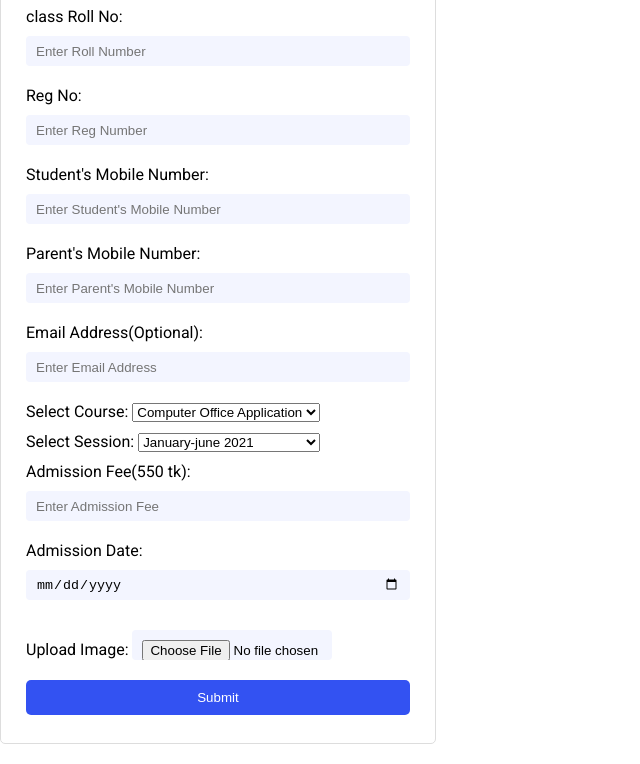
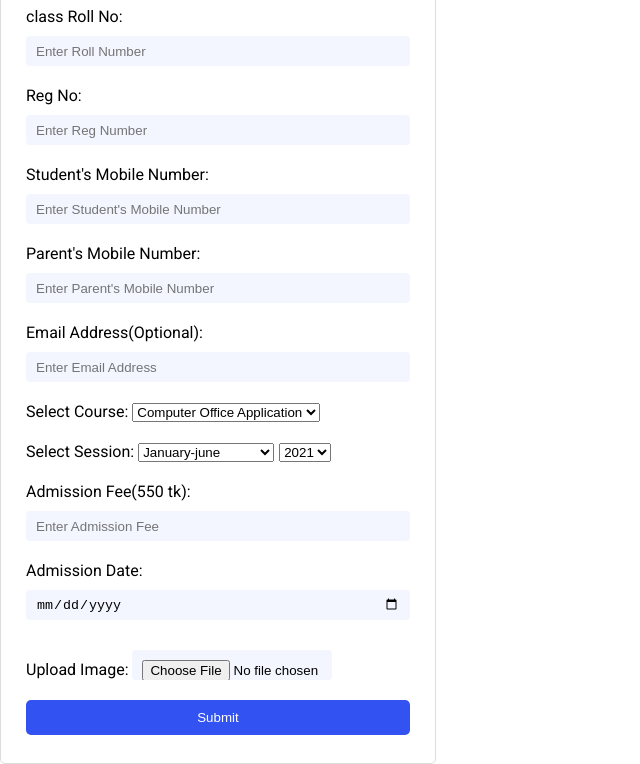
Before and after one commit to saikat100/NSCTC-Admission, a plain HTML site: page index.html in a window 1280 px wide. Shown: the part 851-1615 px from the top of the page, without its empty margins (0-640 px from the left). Drawn offline with Linux system fonts and the light colour scheme.

Commit message:
dynamic year

```diff
--- a/app.js
+++ b/app.js
@@ -35,6 +35,7 @@ document.querySelector(".book-now").addEventListener("click", function () {
 	const admissionDate = document.querySelector(".issued-date").value;
 	const course = document.querySelector(".course").value;
 	const session = document.querySelector(".session").value;
+	const year = document.querySelector(".year").value;
     const adFee = document.querySelector(".ad-fee").value;
 
 	if (adFee !=550) {
@@ -61,6 +62,7 @@ document.querySelector(".book-now").addEventListener("click", function () {
 		document.querySelector(".user-issued-date").textContent = admissionDate;
 		document.querySelector(".user-course").textContent = course;
 		document.querySelector(".user-session").textContent = session;
+		document.querySelector(".user-year").textContent = year;
 		document.querySelector(".user-ad-fee").textContent = adFee;
 	}
 });
--- a/index.html
+++ b/index.html
@@ -90,15 +90,26 @@
                         <option value="Database Program">Database Program</option>
                     </select>
                 </div>
-                <div class="input-group">
-                    <label for="">Select Session:</label>
-                    <select name="session" class="session">
-                        <option value="January-june 2021">January-june 2021</option>
-                        <option value="April-june 2021">April-june 2021</option>
-                        <option value="July-December 2021">July-December 2021</option>
-                        <option value="October— December 2021">October— December 2021</option>
-                    </select>
-                </div>
+               <div class=forFlex>
+                    <div class="input-group">
+                        <label for="">Select Session:</label>
+                        <select name="session" class="session">
+                            <option value="January-june">January-june</option>
+                            <option value="April-june">April-june</option>
+                            <option value="July-December">July-December</option>
+                            <option value="October—December">October-December</option>
+                        </select>
+                    </div>
+                    <div class="input-group year-section">
+                        <select name="year" class="year">
+                            <option value="2021">2021</option>
+                            <option value="2022">2022</option>
+                            <option value="2023">2023</option>
+                            <option value="2024">2024</option>
+                            <option value="2025">2025</option>
+                        </select>
+                    </div>
+               </div>
                 <div class="input-group">
                     <label for="">Admission Fee(550 tk):</label>
                     <input class="ad-fee inp-style w-100" type="text" name="" placeholder="Enter Admission Fee">
@@ -212,6 +223,7 @@
                     <tr>
                         <td class="strong">Session:</td>
                         <td class="user-session"></td>
+                        <td class="user-year"></td>
                     </tr>
                 </tbody>
             </table>
--- a/style.css
+++ b/style.css
@@ -357,9 +357,16 @@ h5 {
 	margin-left: 10px;
 }
 
+.forFlex{
+	display: flex;
+}
+.year-section{
+	padding-left:5px;
+}
 .gradient-subtext {
 	color: darkblue;
 }
+
 .gradient-text {
 	font-weight: bold;
 	text-align: center;
```
